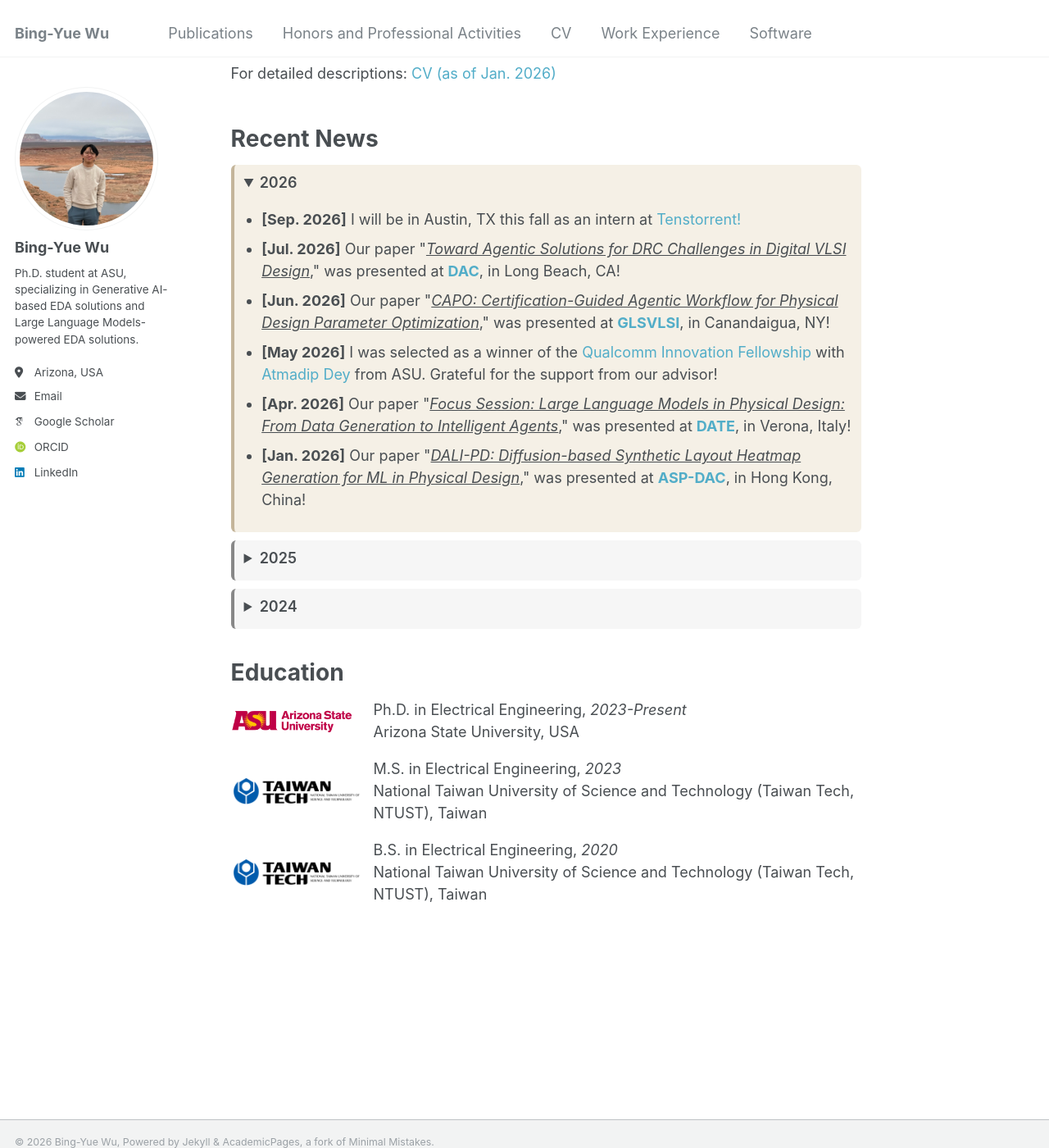
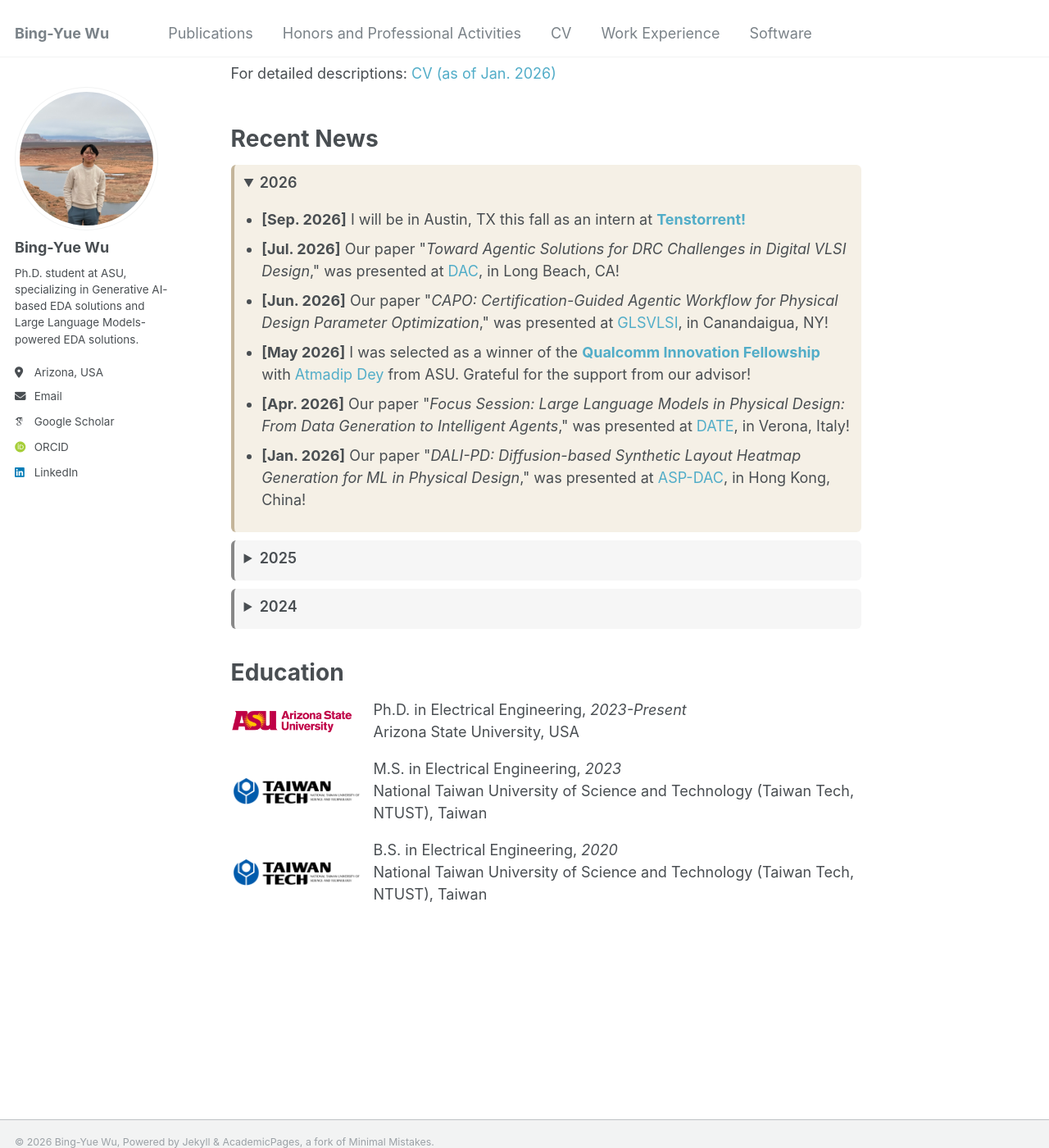
Before and after one commit to bingyuew/bingyuew.github.io, a Jekyll site: the page built from _pages/about.md, in a window 1280 px wide and 1400 px high, scrolled down 335 px. Shown: the whole window at 82% size. Built offline with Jekyll 4.4.1, drawn with Linux system fonts in a browser that asks for light colours; some web fonts are replaced.

Commit message:
update about
Signed-off-by: 吳秉曜 <wubingyao@MacBook-bro.local>

```diff
--- a/_pages/about.md
+++ b/_pages/about.md
@@ -43,10 +43,13 @@ For detailed descriptions: <a href="https://bingyuew.github.io/files/CV.pdf" sty
 }
 .news-year a.news-paper {
   color: inherit;
-  text-decoration: underline;
+  text-decoration: none;
   font-style: italic;
 }
 .news-year a.news-conf {
+  text-decoration: none;
+}
+.news-year a.news-highlight {
   font-weight: bold;
   text-decoration: none;
 }
@@ -57,13 +60,13 @@ For detailed descriptions: <a href="https://bingyuew.github.io/files/CV.pdf" sty
 <details class="news-year news-2026" open>
 <summary>2026</summary>
 <ul class="emoji-list">
-   <li><strong>[Sep. 2026]</strong> I will be in Austin, TX this fall as an intern at <a href="https://tenstorrent.com/" style="text-decoration: none;">Tenstorrent!</a></li>
+   <li><strong>[Sep. 2026]</strong> I will be in Austin, TX this fall as an intern at <a class="news-highlight" href="https://tenstorrent.com/">Tenstorrent!</a></li>
 
   <li><strong>[Jul. 2026]</strong> Our paper "<a class="news-paper" href="/publication/2026-04-24-dac">Toward Agentic Solutions for DRC Challenges in Digital VLSI Design</a>," was presented at <a class="news-conf" href="https://63dac.conference-program.com/presentation/?id=SSSN108&sess=sess251">DAC</a>, in Long Beach, CA!</li>
 
    <li><strong>[Jun. 2026]</strong> Our paper "<a class="news-paper" href="/publication/2026-05-20-glsvlsi">CAPO: Certification-Guided Agentic Workflow for Physical Design Parameter Optimization</a>," was presented at <a class="news-conf" href="https://www.glsvlsi.org/">GLSVLSI</a>, in Canandaigua, NY!</li>
 
-  <li><strong>[May 2026]</strong> I was selected as a winner of the <a href="https://www.qualcomm.com/research/university-relations/innovation-fellowship/2026-north-america" style="text-decoration: none;">Qualcomm Innovation Fellowship</a> with <a href="https://www.linkedin.com/in/atmadipdey/" style="text-decoration: none;">Atmadip Dey</a> from ASU. Grateful for the support from our advisor!</li>
+  <li><strong>[May 2026]</strong> I was selected as a winner of the <a class="news-highlight" href="https://www.qualcomm.com/research/university-relations/innovation-fellowship/2026-north-america">Qualcomm Innovation Fellowship</a> with <a href="https://www.linkedin.com/in/atmadipdey/" style="text-decoration: none;">Atmadip Dey</a> from ASU. Grateful for the support from our advisor!</li>
 
    <li><strong>[Apr. 2026]</strong> Our paper "<a class="news-paper" href="/publication/2026-04-22-date">Focus Session: Large Language Models in Physical Design: From Data Generation to Intelligent Agents</a>," was presented at <a class="news-conf" href="https://www.date-conference.com/">DATE</a>, in Verona, Italy!</li>
 
@@ -83,7 +86,7 @@ For detailed descriptions: <a href="https://bingyuew.github.io/files/CV.pdf" sty
 <details class="news-year news-2024">
 <summary>2024</summary>
 <ul class="emoji-list">
-  <li><strong>[Oct. 2024]</strong> I served as a topic chair and presented the award for the <a href="https://www.iccad-contest.org/2024/" style="text-decoration: none;">CAD Contest at ICCAD</a> at <a class="news-conf" href="https://2024.iccad.com/">ICCAD 2024</a> in Newark, NJ! <a href="https://bingyuew.github.io/talks/2024-10-31-iccad" style="text-decoration: none; color: red">(More info)</a></li>
+  <li><strong>[Oct. 2024]</strong> I organized Problem C for the <a class="news-highlight" href="https://www.iccad-contest.org/2024/">CAD Contest at ICCAD</a>, served as a topic chair, and presented the awards at <a class="news-conf" href="https://2024.iccad.com/">ICCAD</a> in Newark, NJ! <a href="https://bingyuew.github.io/talks/2024-10-31-iccad" style="text-decoration: none; color: red">(More info)</a></li>
 
   <li><strong>[Oct. 2024]</strong> Our paper "<a class="news-paper" href="/publication/2024-10-31-iccad-1">Strengthening the Foundations for IC Physical Design and ML EDA Research</a>" was presented at <a class="news-conf" href="https://2024.iccad.com/">ICCAD</a> in Newark, NJ!</li>
 
@@ -99,7 +102,7 @@ For detailed descriptions: <a href="https://bingyuew.github.io/files/CV.pdf" sty
 
   <li><strong>[Apr. 2024]</strong> Our paper "<a class="news-paper" href="/publication/2024-04-22-vts">OpenROAD and CircuitOps: Infrastructure for ML EDA Research and Education</a>" was presented at <a class="news-conf" href="https://tttc-vts.org/public_html/new/2024/index.html">VTS</a> in Tempe, AZ!</li>
 
-  <li><strong>[Jan. 2024]</strong> I gave a technical tutorial on <a href="https://www.aspdac.com/aspdac2024/tutorial/index.html" style="text-decoration: none;">NVIDIA CircuitOps and the OpenROAD Python API</a> at <a class="news-conf" href="https://www.aspdac.com/aspdac2024/">ASP-DAC</a> in Incheon, South Korea! <a href="/talks/2024-01-22-aspdac" style="text-decoration: none; color: red">(More info)</a></li>
+  <li><strong>[Jan. 2024]</strong> I gave a technical tutorial on <a class="news-highlight" href="https://www.aspdac.com/aspdac2024/tutorial/index.html">NVIDIA CircuitOps and the OpenROAD Python API</a> at <a class="news-conf" href="https://www.aspdac.com/aspdac2024/">ASP-DAC</a> in Incheon, South Korea! <a href="/talks/2024-01-22-aspdac" style="text-decoration: none; color: red">(More info)</a></li>
 </ul>
 </details>
 
```
